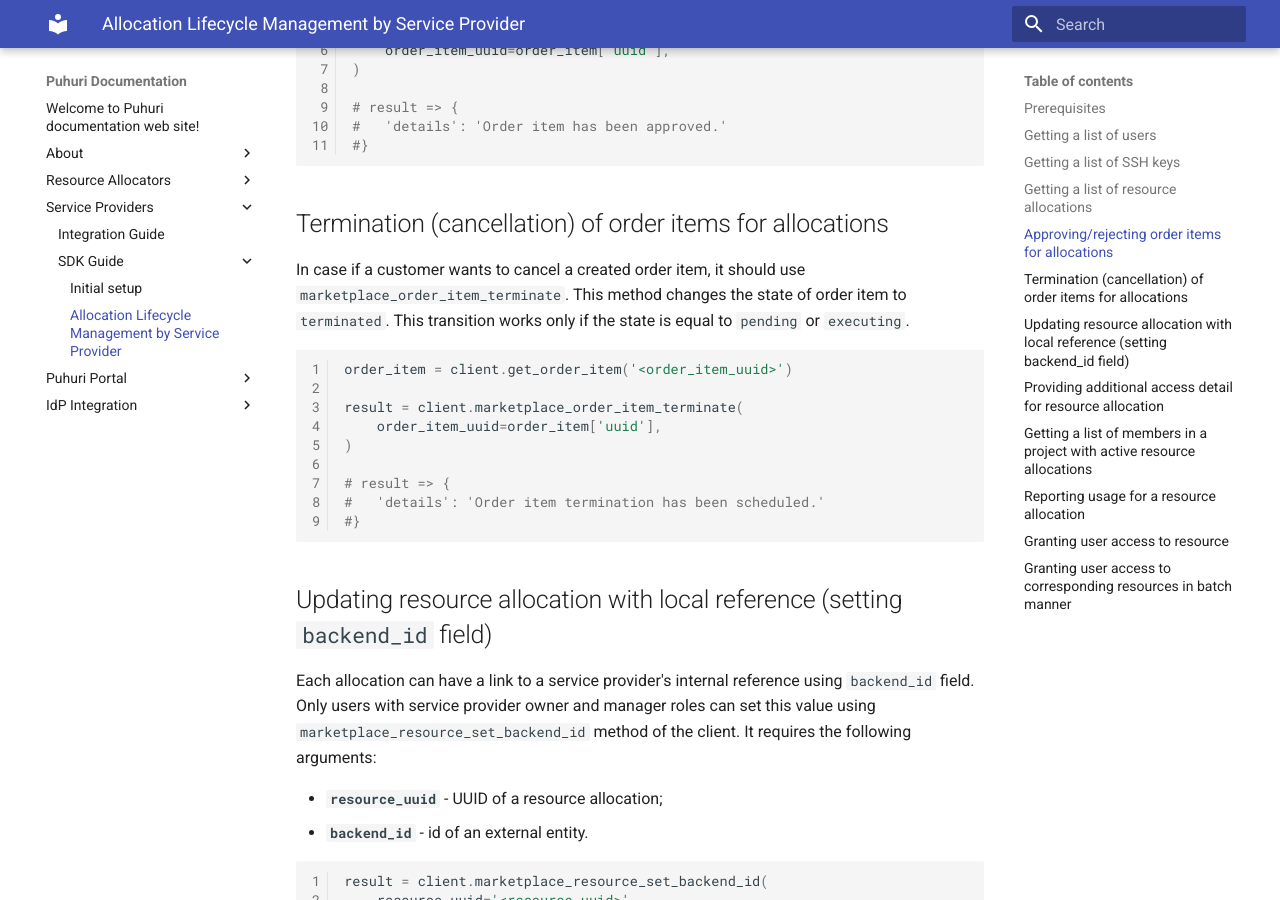
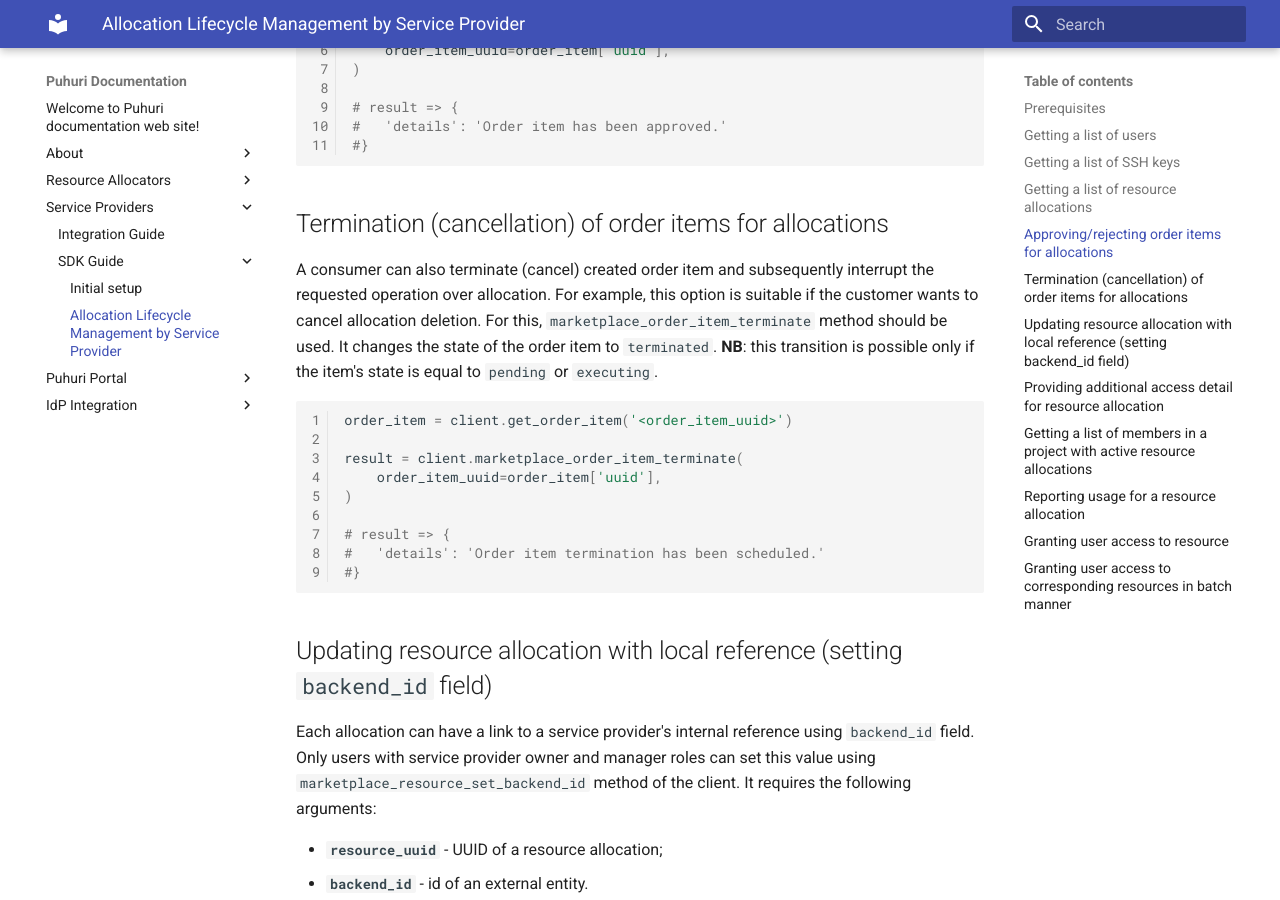
Before and after one commit to neicnordic/puhuri-web, an MkDocs documentation site: the page built from docs/SDK guide/allocation-management-sp.md, in a window 1280 px wide and 900 px high, scrolled down 2734 px. Built offline with MkDocs 1.6.1 and Material for MkDocs 9.7.7, drawn with Linux system fonts in a browser that asks for light colours.

Commit message:
Fix description

````diff
--- a/docs/SDK guide/allocation-management-sp.md
+++ b/docs/SDK guide/allocation-management-sp.md
@@ -125,11 +125,13 @@ result = client.marketplace_order_item_approve(
 #}
 ```
 
-
 ## Termination (cancellation) of order items for allocations
 
-In case if a customer wants to cancel a created order item, it should use `marketplace_order_item_terminate`.
-This method changes the state of order item to `terminated`. This transition works only if the state is equal to `pending` or `executing`.
+A consumer can also terminate (cancel) created order item and subsequently interrupt the requested operation over allocation.
+For example, this option is suitable if the customer wants to cancel allocation deletion.
+For this, `marketplace_order_item_terminate` method should be used.
+It changes the state of the order item to `terminated`.
+**NB**: this transition is possible only if the item's state is equal to `pending` or `executing`.
 
 ```python
 
````
